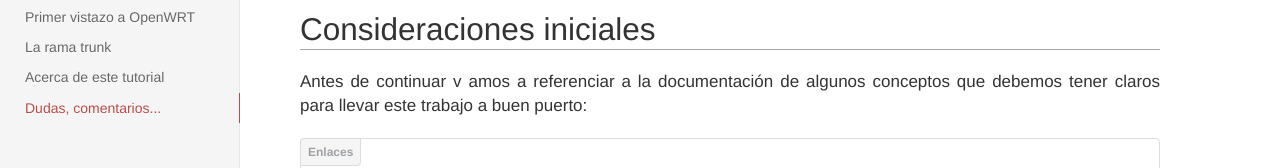
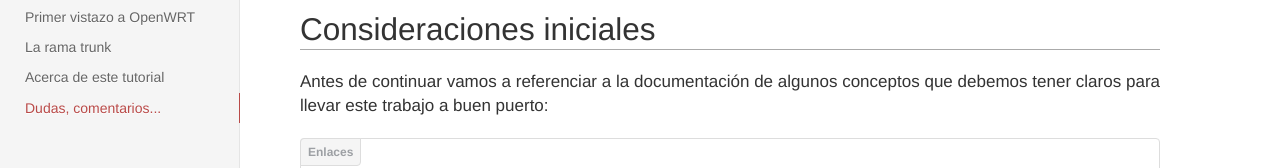
Before and after one commit to tombatossals/instalar-openwrt, a plain HTML site: page index.html in a window 1280 px wide. Shown: the part 206-374 px from the top of the page. Drawn offline with Linux system fonts and the light colour scheme; a script that the page names is missing.

Commit message:
Pequeño error tipográfico

```diff
--- a/index.html
+++ b/index.html
@@ -71,7 +71,7 @@
         <div class="page-header">
           <h2>Consideraciones iniciales</h2>
         </div>
-        <p class="lead">Antes de continuar v  amos a referenciar a la documentación de algunos conceptos que debemos tener claros para llevar este trabajo a buen puerto:</p>
+        <p class="lead">Antes de continuar vamos a referenciar a la documentación de algunos conceptos que debemos tener claros para llevar este trabajo a buen puerto:</p>
         <div class="bs-docs-example bs-docs-example-type">
           <ul>
             <li><a href="http://es.wikipedia.org/wiki/Router#Conectividad_Small_Office.2C_Home_Office_.28SOHO.29">Definición de Router SOHO</a>.</li>
```
